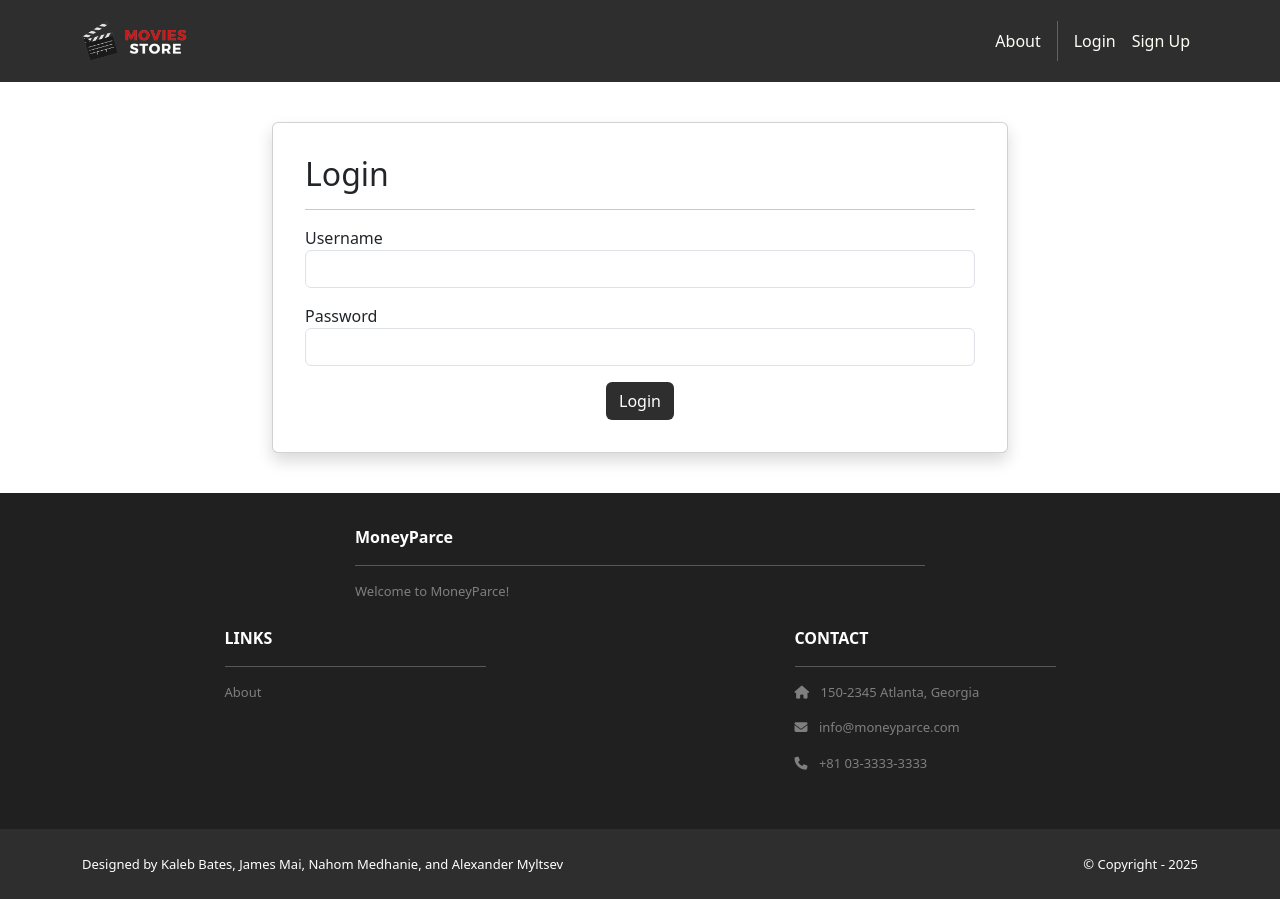
After one commit to Jamesavian/CS2340-Project-2, a Django app: page /accounts/login/ in a window 1280 px wide. The commit adds this page. Run offline with Django 5.2, Linux system fonts and the light colour scheme; some libraries are stand-ins or nearby versions.

Commit message:
Add initial login page

```diff
--- a/DjangoProject/templates/base.html
+++ b/DjangoProject/templates/base.html
@@ -42,8 +42,10 @@
                href="{% url 'home.about' %}">About</a>
             <div class="vr bg-white mx-2 d-none
               d-lg-block"></div>
+              <a class="nav-link"
+              href="{% url 'accounts:login' %}">Login</a>
             <a class="nav-link"
-              href="{% url 'accounts.signup' %}">
+              href="{% url 'accounts:signup' %}">
               Sign Up
           </div>
         </div>
--- /dev/null
+++ b/accounts/templates/accounts/login.html
@@ -0,0 +1,44 @@
+{% extends 'base.html' %}
+{% block content %}
+<div class="p-3 mt-4">
+  <div class="container">
+    <div class="row justify-content-center">
+      <div class="col-md-8">
+        <div class="card shadow p-3 mb-4 rounded">
+          <div class="card-body">
+            <h2>Login</h2>
+            <hr />
+            {% if template_data.error %}
+            <div class="alert alert-danger" role="alert">
+              {{ template_data.error }}
+            </div>
+            {% endif %}
+            <form method="POST">
+              {% csrf_token %}
+              <p>
+                <label for="username">Username</label>
+                <input id="username" type="text"
+                       name="username" required
+                       autocomplete="username"
+                       class="form-control">
+              </p>
+              <p>
+                <label for="password">Password</label>
+                <input id="password" type="password"
+                       name="password" required
+                       autocomplete="current-password"
+                       class="form-control">
+              </p>
+              <div class="text-center">
+                <button type="submit"
+                  class="btn bg-dark text-white">Login
+                </button>
+              </div>
+            </form>
+          </div>
+        </div>
+      </div>
+    </div>
+  </div>
+</div>
+{% endblock content %}
--- a/accounts/urls.py
+++ b/accounts/urls.py
@@ -1,5 +1,10 @@
 from django.urls import path
 from . import views
+
+app_name = 'accounts'
+
 urlpatterns = [
-    path('signup', views.signup, name='accounts.signup'),
+    path('signup/', views.signup, name='signup'),
+    path('login/', views.login, name='login'),
+    path('logout/', views.logout, name='logout'),
 ]
--- a/accounts/views.py
+++ b/accounts/views.py
@@ -1,10 +1,38 @@
 from django.shortcuts import render
+from django.contrib.auth import login as auth_login, authenticate
+
 
 # Create your views here.
 
 
 
 from django.shortcuts import redirect
+from django.contrib.auth.decorators import login_required
+@login_required
+def logout(request):
+    auth_logout(request)
+    return redirect('home.index')
+
+def login(request):
+    template_data = {}
+    template_data['title'] = 'Login'
+    if request.method == 'GET':
+        return render(request, 'accounts/login.html',
+            {'template_data': template_data})
+    elif request.method == 'POST':
+        user = authenticate(
+            request,
+            username = request.POST['username'],
+            password = request.POST['password']
+        )
+        if user is None:
+            template_data['error'] = 'The username or password is incorrect.'
+            return render(request, 'accounts/login.html',
+                {'template_data': template_data})
+        else:
+            auth_login(request, user)
+            return redirect('home.index')
+
 from .forms import CustomUserCreationForm, CustomErrorList
 def signup(request):
     template_data = {}
@@ -19,7 +47,7 @@ def signup(request):
             user = form.save()
             user.email = form.cleaned_data['email']
             user.save()
-            return redirect('home.index')
+            return redirect('accounts.login')
         else:
             template_data['form'] = form
             return render(request, 'accounts/signup.html',
```
